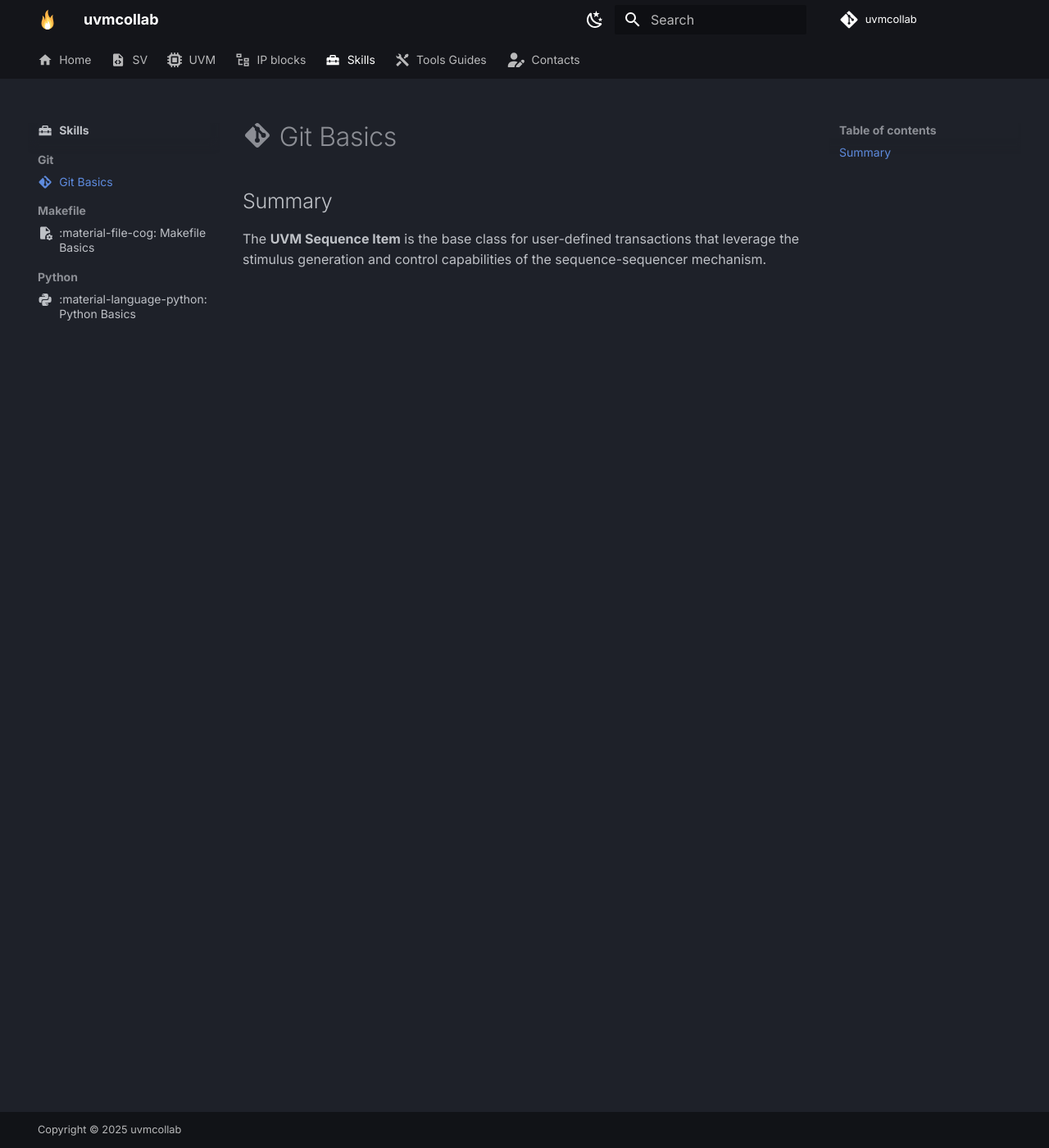
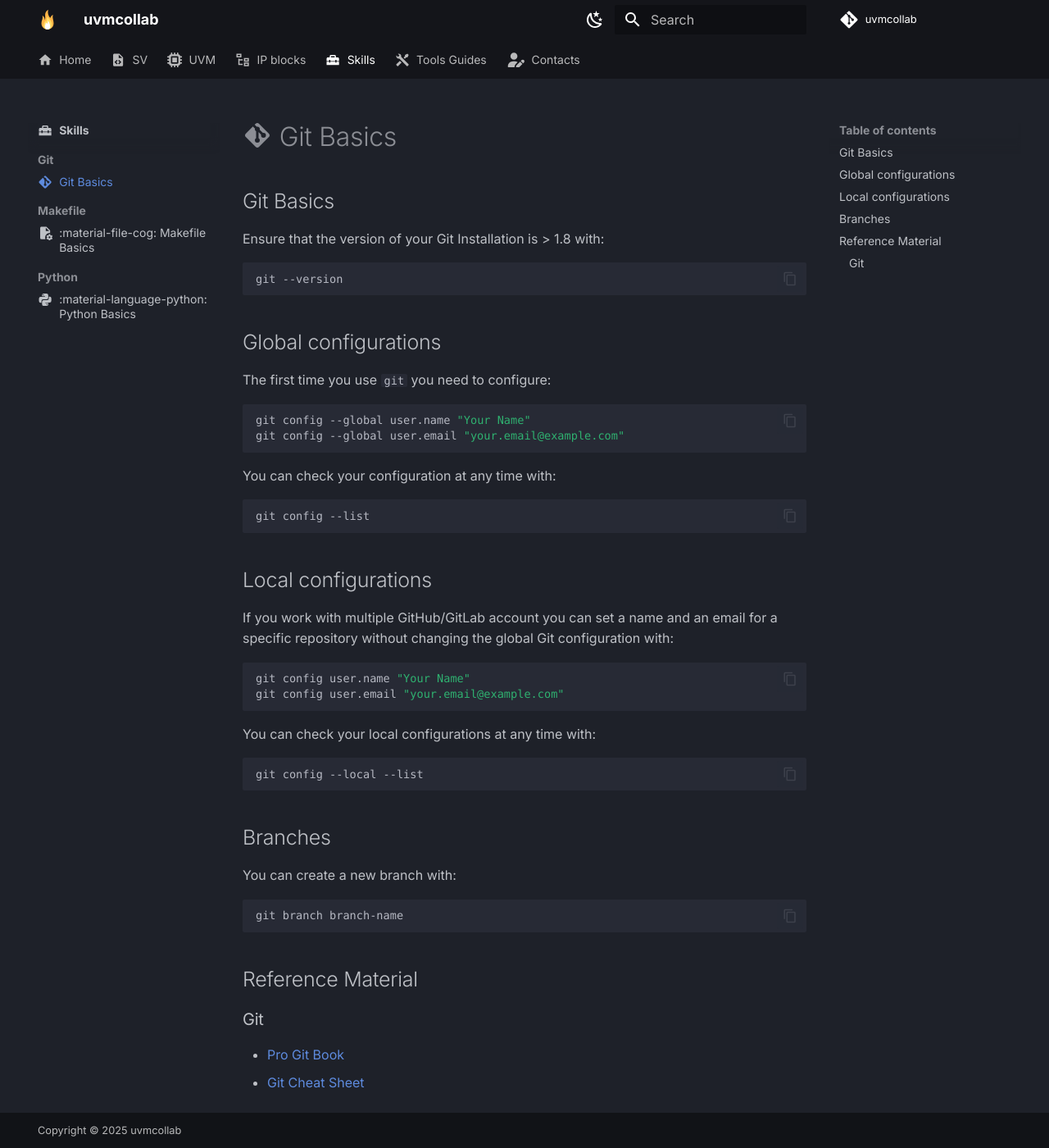
Before and after one commit to uvmcollab/uvmcollab.github.io, an MkDocs documentation site: the page built from docs/skills/git/git-basics.md, in a window 1280 px wide and 1400 px high. Shown: the whole window at 82% size. Built offline with MkDocs 1.6.1 and Material for MkDocs 9.7.7, drawn with Linux system fonts in a browser that asks for light colours; some web fonts are replaced.

Commit message:
docs: add git documentation

````diff
--- a/docs/skills/git/git-basics.md
+++ b/docs/skills/git/git-basics.md
@@ -12,6 +12,57 @@ hide:
 
 # :material-git: Git Basics
 
-## Summary
+## Git Basics
 
-The **UVM Sequence Item** is the base class for user-defined transactions that leverage the stimulus generation and control capabilities of the sequence-sequencer mechanism.
+Ensure that the version of your Git Installation is > 1.8 with:
+
+```bash
+git --version
+```
+
+## Global configurations
+
+The first time you use `git` you need to configure:
+
+```bash
+git config --global user.name "Your Name"
+git config --global user.email "your.email@example.com"
+```
+
+You can check your configuration at any time with:
+
+```bash
+git config --list
+```
+
+## Local configurations
+
+If you work with multiple GitHub/GitLab account you can set a
+name and an email for a specific repository without changing
+the global Git configuration with:
+
+```bash
+git config user.name "Your Name"
+git config user.email "your.email@example.com"
+```
+
+You can check your local configurations at any time with:
+
+```bash
+git config --local --list
+```
+
+## Branches
+
+You can create a new branch with:
+
+```bash
+git branch branch-name
+```
+
+## Reference Material
+
+### Git
+
+- [Pro Git Book](https://git-scm.com/book/en/v2)
+- [Git Cheat Sheet](https://git-scm.com/cheat-sheet)
````
Also changed, not shown: docs/skills/git/git-flow.md (added, +81 -0 lines), docs/skills/git/git-ssh.md (added, +74 -0 lines).
